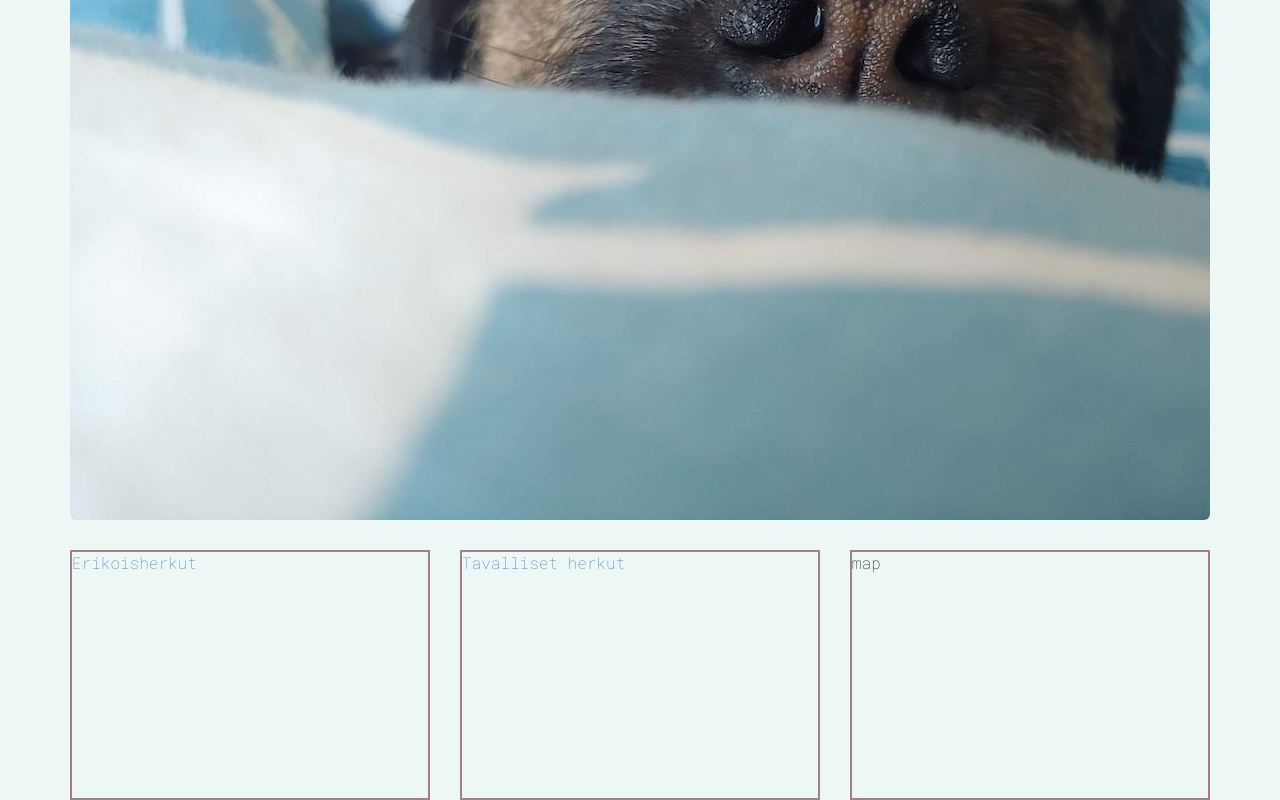
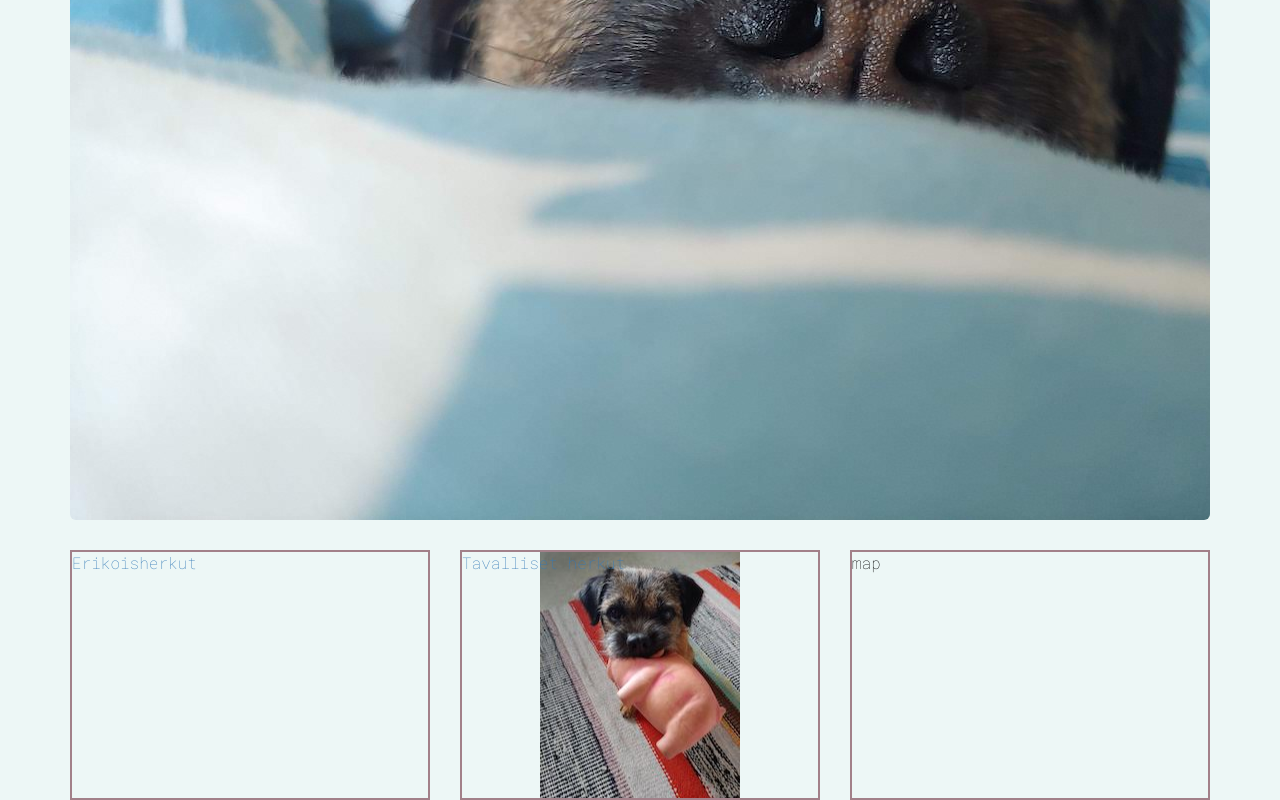
Before and after one commit to ylinoita/Haisuli, a plain HTML site: page index.html in a window 1280 px wide. Shown: the part 683-1483 px from the top of the page. Drawn offline with Linux system fonts and the light colour scheme.

Commit message:
oikea koko

```diff
--- a/css/styles.css
+++ b/css/styles.css
@@ -11,7 +11,7 @@ body {
 }
 
 #logo-img {
-	background-image: url("https://raw.githubusercontent.com/ylinoita/Haisuli/main/simo.jpg");
+	background-image: url("https://raw.githubusercontent.com/ylinoita/Haisuli/main/simotarra%201%20kopio.png");
 	width: 200px;
 	height: 200px;
 	margin: 10px 10px 10px 0px
@@ -94,6 +94,11 @@ body {
   box-shadow: 0 1px 5px 1px #cccccc;
 }
 
+#menu-tile {
+	background: url("https://raw.githubusercontent.com/ylinoita/Haisuli/main/simo.jpg") no-repeat;
+	background-position: center;
+}
+
 
 @media (min-width: 1200px) {
 	.container .jumbotron {
```
Also changed, not shown: simotarra 1 kopio.png.
